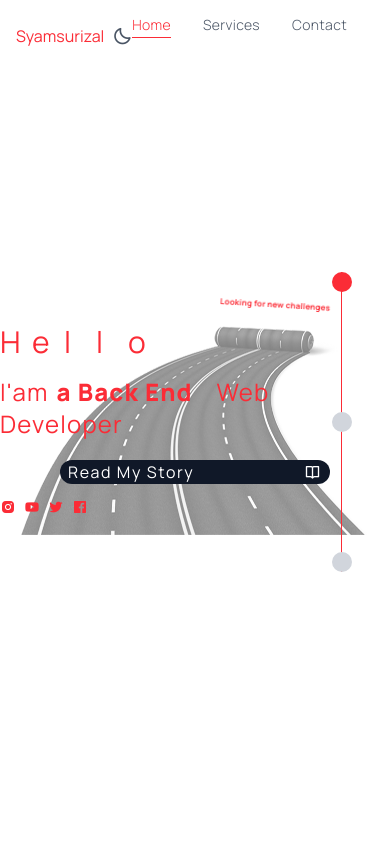
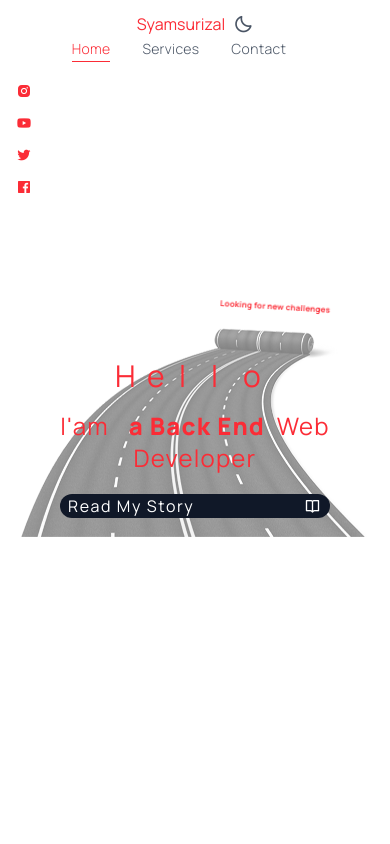
Before and after one commit to syarizx-30/portfolioWebsite, a React (Vite) app in the folder portfolio-website/: page / in a window 390 px wide. Shown: the top 844 px of the page. Built offline with nearby package versions, Linux system fonts and the light colour scheme.

Commit message:
Making Project Responsive

```diff
--- a/portfolio-website/src/components/Hero.jsx
+++ b/portfolio-website/src/components/Hero.jsx
@@ -27,8 +27,8 @@
     <div id="home" className="w-full h-screen flex flex-col justify-center items-center isolate relative z-10">
       <Navbar />
       <div className="flex flex-col md:items-center items-start xl:gap-y-10 gap-y-3 xl:mb-0 md:mb-20 mb-0">
-        <h1 className="flex flex-col xl:space-y-8 md:space-y-4 space-y-2 xl:text-6xl md:text-4xl text-3xl md:font-normal font-bolder">
-        <span className="flex">
+        <h1 className="flex flex-col xl:space-y-8 md:space-y-4 space-y-2 xl:text-6xl md:text-4xl text-3xl md:font-normal font-bolder mt-8 md:mt-0">
+        <span className="flex mx-auto md:mx-0">
           {letters.map((letters, index) => (
             <span key={index} className="inline-block md:w-38 w-32 xl:-mr-20 -mr-24 relative" onMouseEnter={() => setHoverLetter(index)} onMouseLeave={() => setHoverLetter(null)}>
               {letters.char}
@@ -39,9 +39,9 @@
             </span>
           ))}
         </span>
-          <span className="xl:text-6xl md:text-4xl text-2xl tracking-wider xl:py-4 py-2 overflow-hidden">
+          <span className="xl:text-6xl md:text-4xl text-2xl tracking-wider xl:py-4 py-2 overflow-hidden text-center">
           I'am
-            <span className={`inline-block xl:w-[380px] md:w-[240px] w-[160px] lg:ml-6 ml-2 font-extrabold transform origin-left transition-transform duration-300 ease-out ${isRotating ? 'rotate-[100deg]' : 'rotate-0'}`}>
+            <span className={`inline-block xl:w-[380px] md:w-[240px] w-[160px] lg:ml-6 ml-2 font-extrabold transform origin-left transition-transform duration-300 ease-out ${isRotating ? 'hidden md:rotate-[100deg]' : 'rotate-0'}`}>
             {currentText}
             </span>
           Web Developer
@@ -54,7 +54,7 @@
           >
             {isTextVisible ? 'Hide My Story' : 'Read My Story'} <i className={`bx ${isTextVisible ? 'bx-book-alt' : 'bx-book-open' }`}></i>
             </button>
-            <div className="flex md:gap-12 gap-2 mr-auto">
+            <div className="flex md:gap-12 gap-2 mr-auto absolute md:relative left-4 md:left-auto top-20 md:top-auto flex-col md:flex-row">
               {socialIcons.map((social, index) => (
                 <a href="#" key={index} className="xl:text-3xl md:text-2xl text-red-500 dark:text-yellow-500 dark:hover:text-white hover:text-gray-900
                 transition-colors duration-500">
--- a/portfolio-website/src/components/Navbar.jsx
+++ b/portfolio-website/src/components/Navbar.jsx
@@ -39,7 +39,7 @@
   }
 
   return (
-    <div className="w-full md:h-12 sm:h-14 h-18 flex justify-between items-center xl:px-36 lg:px-24 md:px-12 sm:px-6 px-4 fixed top-0 z-50 bg-white dark:bg-gray-900 transition-colors duration-500">
+    <div className="w-full md:h-12 sm:h-14 h-18 flex flex-col md:flex-row justify-center md:justify-between items-center xl:px-36 lg:px-24 md:px-12 sm:px-6 px-4 fixed top-0 z-50 bg-white dark:bg-gray-900 transition-colors duration-500">
       <div className="flex items-center sm:gap-x-4 gap-x-2">
         <a href="#" className="md:text-2xl sm:text-lg">
             Syamsurizal
--- a/portfolio-website/src/components/NavigationCircles.jsx
+++ b/portfolio-website/src/components/NavigationCircles.jsx
@@ -2,7 +2,7 @@
 
 const NavigationCircles = ({ section }) => {
   return (
-    <div className="h-[300px] w-[1px] bg-red-500 dark:bg-yellow-500 absolute right-12 flex flex-col justify-between items-center transition-colors duration-500">
+    <div className="h-[300px] w-[1px] bg-red-500 dark:bg-yellow-500 absolute right-12 hidden md:flex flex-col justify-between items-center transition-colors duration-500">
       <div className={`w-5 aspect-square border-red-500 dark:border-yellow-500 rounded-full bg-gray-300 transition-colors duration-500 ${section === "home" ? "bg-red-500 dark:bg-yellow-500" : "bg-gray-300"}`}></div>
       <div className={`w-5 aspect-square border-red-500 dark:border-yellow-500 rounded-full bg-gray-300 transition-colors duration-500 ${section === "services" ? "bg-red-500 dark:bg-yellow-500" : "bg-gray-300"}`}></div>
       <div className={`w-5 aspect-square border-red-500 dark:border-yellow-500 rounded-full bg-gray-300 transition-colors duration-500 ${section === "contact" ? "bg-red-500 dark:bg-yellow-500" : "bg-gray-300"}`}></div>
--- a/portfolio-website/src/components/Services.jsx
+++ b/portfolio-website/src/components/Services.jsx
@@ -29,7 +29,7 @@
   return (
     <div id="services" className="min-h-screen flex flex-col justify-center items-center px-4 xl:py-0 py-10">
       <h2 className="text-4xl font-light mb-32 xl:mt-0 mt-12">Skill-set</h2>
-      <div className="w-full xl:w-[900px] lg:w-[800px] md:w-[600px] grid lg:grid-cols-3 grid-cols-1 lg:gap-12 gap-32 xl:mb-0 mb-16">
+      <div className="w-full xl:w-[900px] lg:w-[850px] md:w-[600px] grid lg:grid-cols-3 grid-cols-1 lg:gap-12 gap-32 xl:mb-0 mb-16">
         {skillCards.map((card, index) => (
             <div
             key={index}
```
